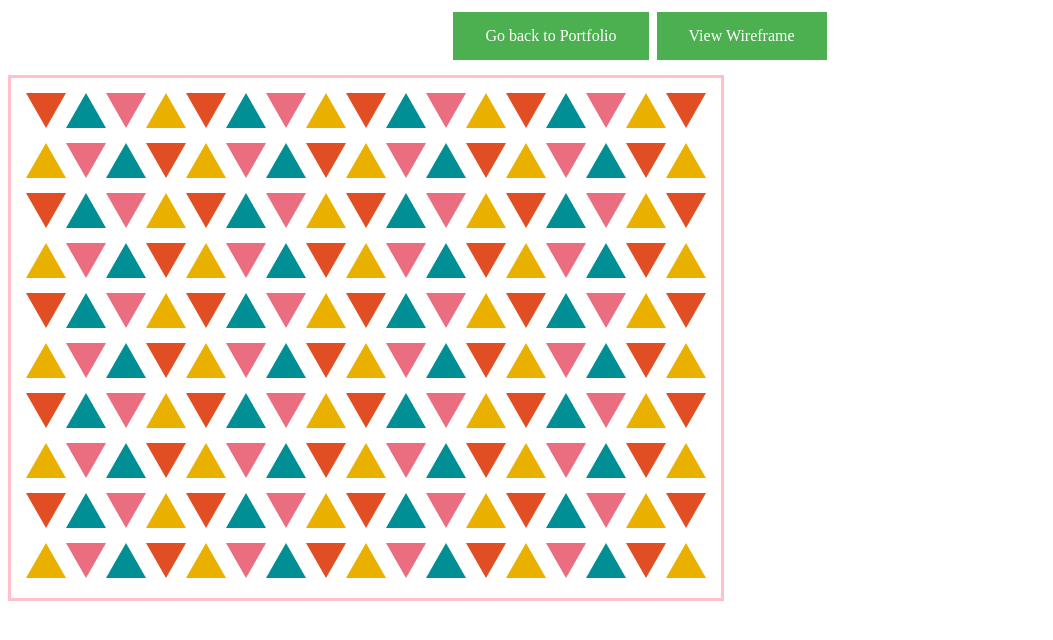
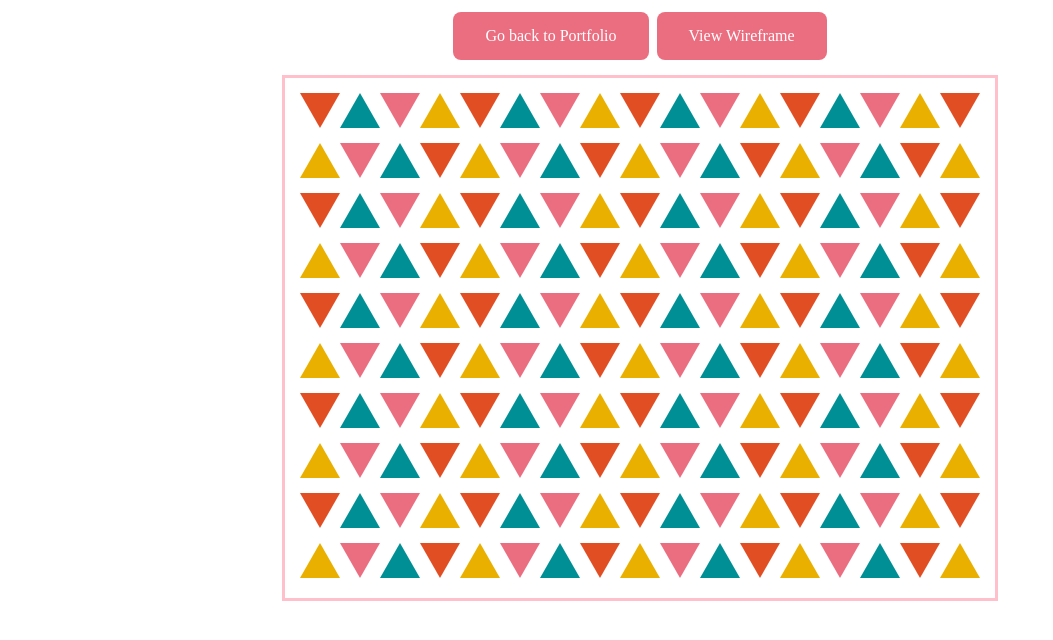
Before and after one commit to MeaghanRea/Portfolio, a website: page GeometricShapes/index.html in a window 1280 px wide. Shown: the whole page, without its empty margins (0-1053 px from the left). Drawn offline with nearby package versions, Linux system fonts and the light colour scheme.

Commit message:
changed the color of the buttons, centered triangle container

```diff
--- a/GeometricShapes/style.css
+++ b/GeometricShapes/style.css
@@ -3,8 +3,9 @@ body {
 	align-items: center;
 }
 .button {
-    background-color: #4CAF50;
+    background-color: #eb6e80;
     border: none;
+    border-radius: 8px;
     color: white;
     padding: 15px 32px;
     text-align: center;
@@ -19,7 +20,7 @@ body {
 	width: 710px;
 	height: 520px;
 	border: 3px solid pink;
-
+	margin: auto;
 }
 #page-wrap {
 
```
